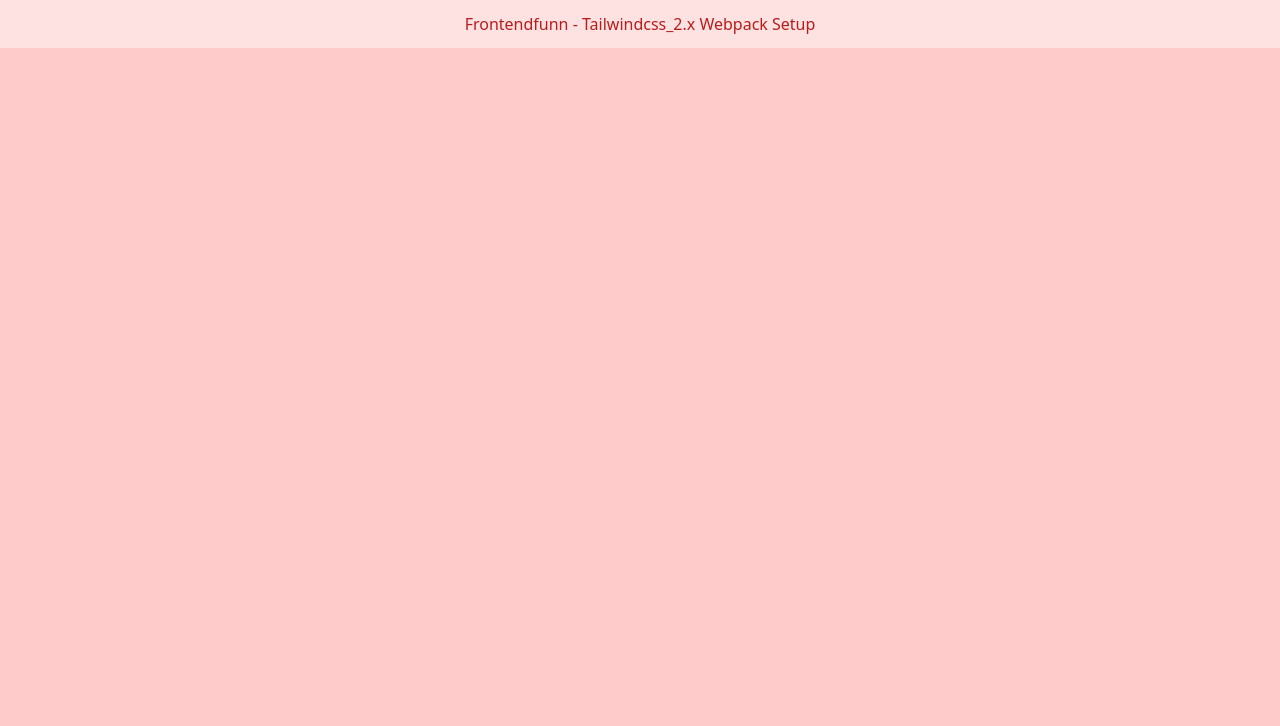
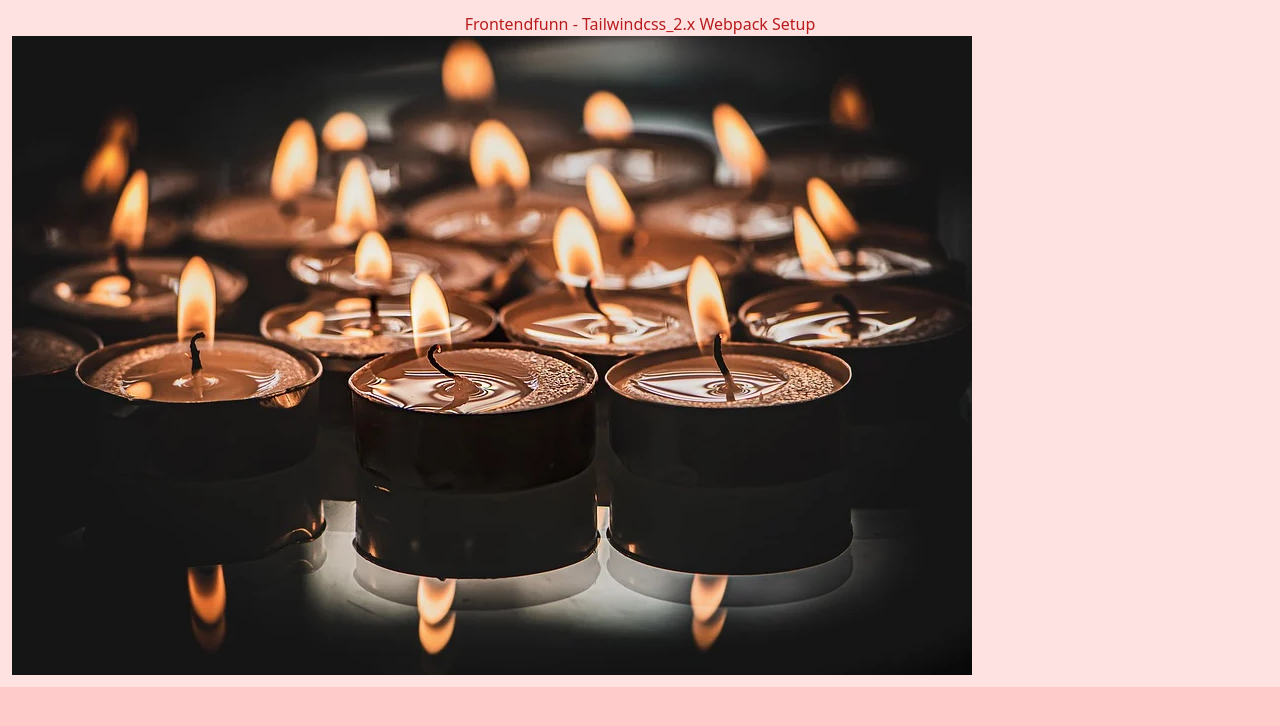
Before and after one commit to frontendfunn/tailwind_2.x-webpack-setup-main, a website built with webpack: page src/index.html in a window 1280 px wide. Built offline with nearby package versions, Linux system fonts and the light colour scheme.

Commit message:
added images

```diff
--- a/package.json
+++ b/package.json
@@ -16,7 +16,6 @@
     "babel-loader": "^8.2.1",
     "cross-env": "^7.0.2",
     "css-loader": "^5.0.1",
-    "fibers": "^5.0.0",
     "file-loader": "^6.2.0",
     "html-loader": "^1.3.2",
     "html-webpack-plugin": "^4.5.0",
@@ -31,5 +30,8 @@
     "webpack": "^5.6.0",
     "webpack-cli": "^4.2.0",
     "webpack-dev-server": "^3.11.0"
+  },
+  "dependencies": {
+    "fibers": "^5.0.0"
   }
 }
--- a/src/index.html
+++ b/src/index.html
@@ -8,6 +8,7 @@
   <body>
     <h1 class="p-3 bg-red-100 text-red-700 text-center">
       Frontendfunn - Tailwindcss_2.x Webpack Setup
+      <img src="./images/image.jpg" alt="" srcset="" />
     </h1>
   </body>
 </html>
--- a/src/js/script.js
+++ b/src/js/script.js
@@ -2,4 +2,6 @@ import index from "../index.html";
 // import new pages here
 import page from "../page.html";
 
+import "../images/image.jpg";
+
 import "../css/style.css";
```
Also changed, not shown: Readme.md, dist/css/style.css, dist/images/image.jpg (added), dist/index.html, dist/js/script.bundle.js, src/images/image.jpg (added), 1 other file.
